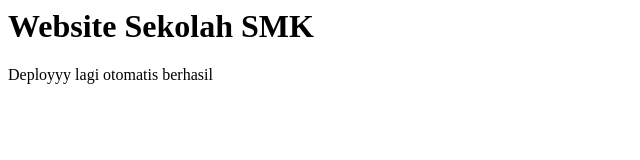
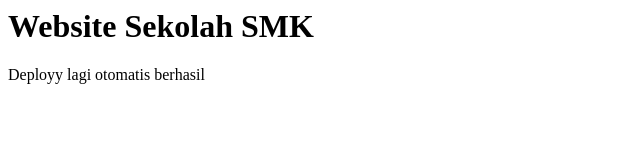
Before and after one commit to lelxzyy/web-sekolah, a plain HTML site: page index.html in a window 1280 px wide. Shown: the full height of the page, 0-640 px from the left. Drawn offline with Linux system fonts and the light colour scheme.

Commit message:
update website

```diff
--- a/index.html
+++ b/index.html
@@ -1,2 +1,2 @@
 <h1>Website Sekolah SMK</h1>
-<p>Deployyy lagi otomatis berhasil</p>
+<p>Deployy lagi otomatis berhasil</p>
```
